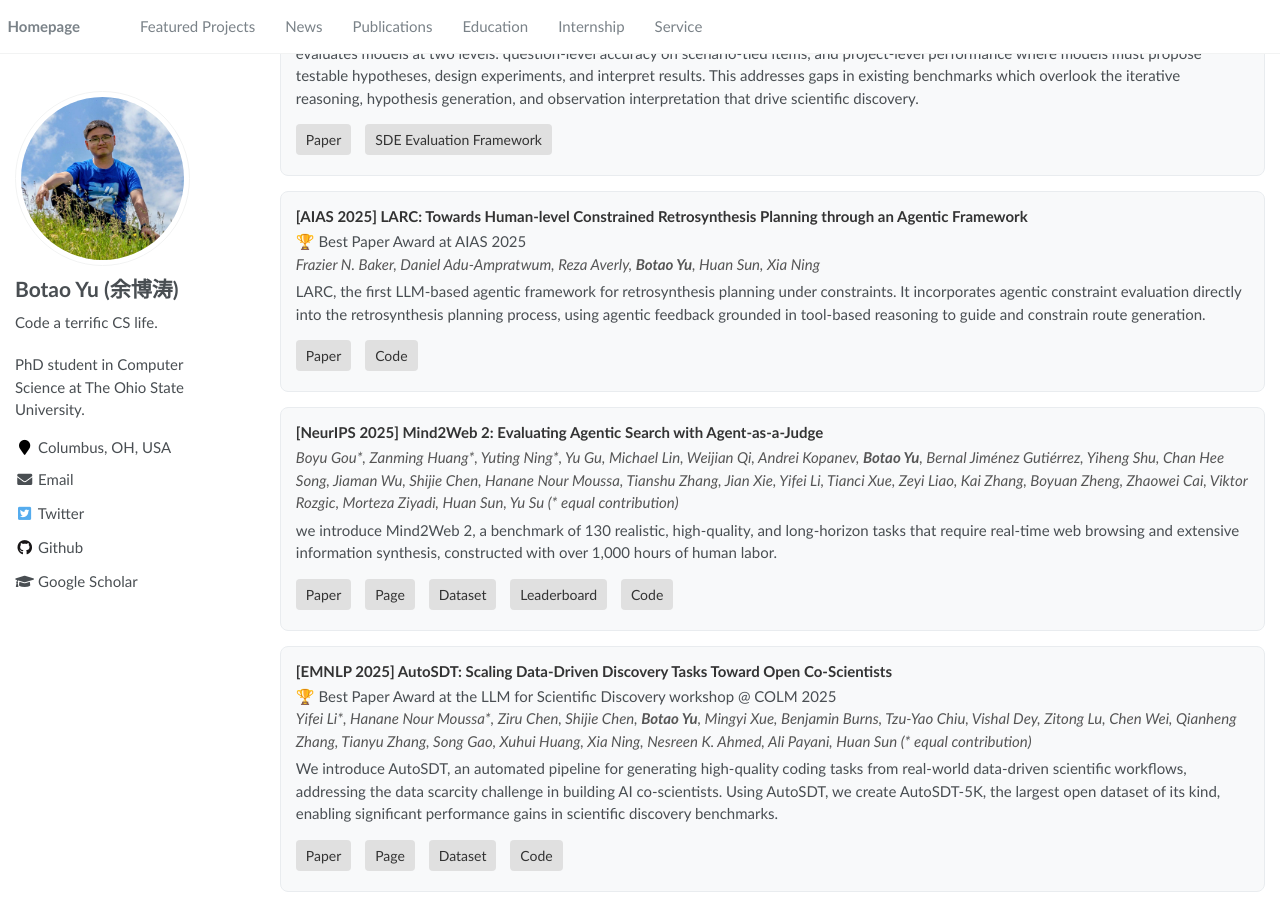
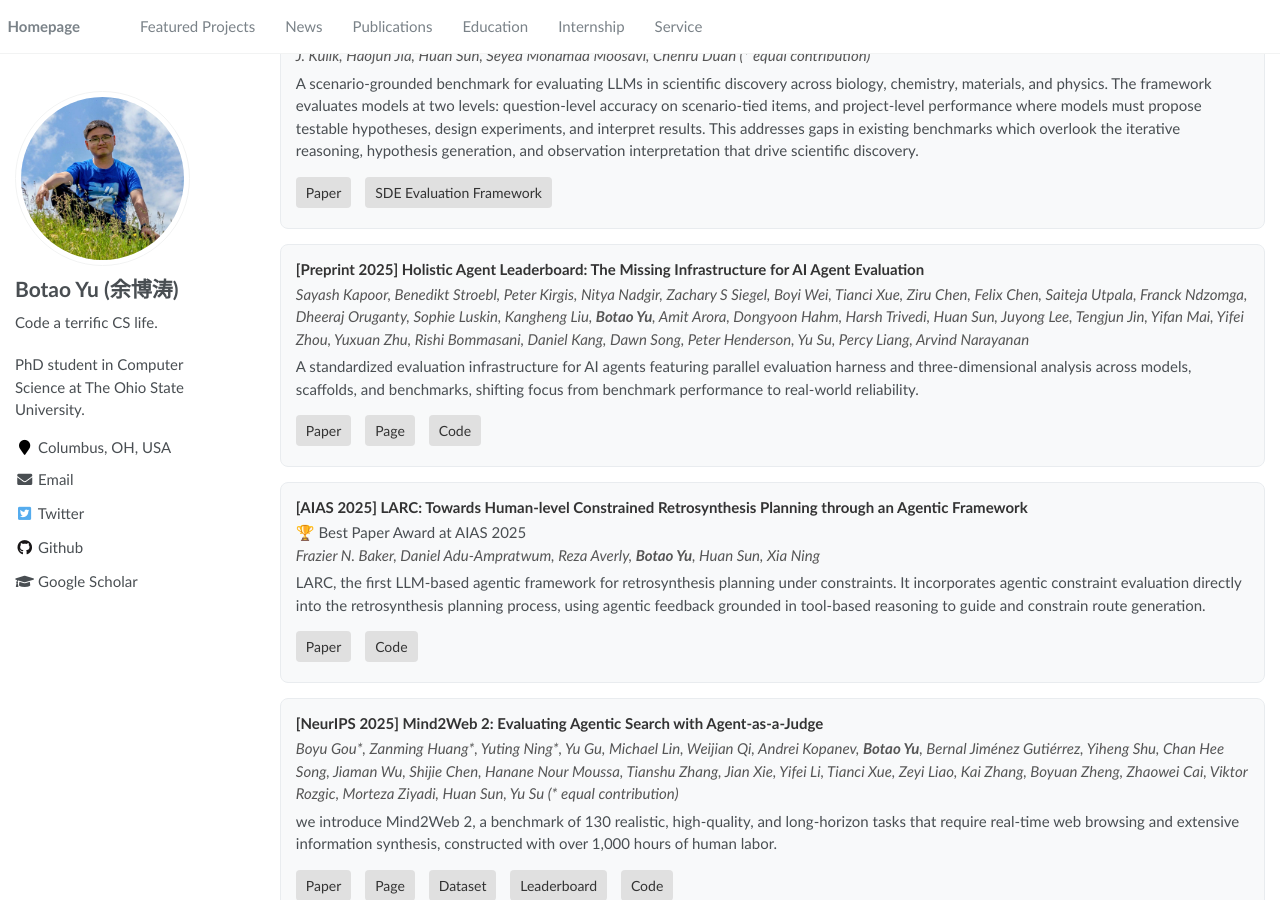
Before and after one commit to btyu/btyu.github.io, a Jekyll site: the page built from _pages/about.md, in a window 1280 px wide and 900 px high, scrolled down 2609 px. Built offline with Jekyll 4.4.1, drawn with Linux system fonts in a browser that asks for light colours; some of the changed text lies outside the part shown.

Commit message:
Added the HAL paper

```diff
--- a/_pages/about.md
+++ b/_pages/about.md
@@ -115,6 +115,7 @@ I also have experience in natural language processing, information extraction, m
 # 🔥 News
 - 2025.12: Check out our new preprint [SAGA](#pub-saga), an autonomous agent framework that automates objective function design for scientific discovery through a bi-level architecture.
 - 2025.12: Check out our new preprint [Scientific Discovery Evaluation (SDE)](#pub-sde), a scenario-grounded benchmark for evaluating LLMs in scientific discovery across biology, chemistry, materials, and physics.
+- 2025.10: Check out our new preprint [Holistic Agent Leaderboard (HAL)](#pub-hal), addressing key challenges in AI agent evaluation through standardized evaluation harness and three-dimensional analysis across models, scaffolds, and benchmarks.
 - 2025.10: Our paper [AutoSDT](#pub-autosdt) got the best paper award at the LLM for Scientific Discovery workshop @ COLM 2025 🎉🏆.
 - 2025.09: Our paper [Mind2Web 2](#pub-m2w2) is accepted to NeurIPS 2025 🎉.
 - 2025.09: Our paper [LARC](#pub-larc) is accepted to AIAS 2025 and selected as the best paper award 🎉🏆.
@@ -180,6 +181,18 @@ I also have experience in natural language processing, information extraction, m
       <div class="links">
         <a href="https://arxiv.org/abs/2512.15567">Paper</a>
         <a href="https://github.com/HowieHwong/sde-harness">SDE Evaluation Framework</a>
+      </div>
+    </li>
+
+    <span class='anchor' id='pub-hal'></span>
+    <li class="publication" data-keywords="agent benchmark nlp" data-first-author="false">
+      <h3>[Preprint 2025] Holistic Agent Leaderboard: The Missing Infrastructure for AI Agent Evaluation</h3>
+      <div class="authors">Sayash Kapoor, Benedikt Stroebl, Peter Kirgis, Nitya Nadgir, Zachary S Siegel, Boyi Wei, Tianci Xue, Ziru Chen, Felix Chen, Saiteja Utpala, Franck Ndzomga, Dheeraj Oruganty, Sophie Luskin, Kangheng Liu, <strong>Botao Yu</strong>, Amit Arora, Dongyoon Hahm, Harsh Trivedi, Huan Sun, Juyong Lee, Tengjun Jin, Yifan Mai, Yifei Zhou, Yuxuan Zhu, Rishi Bommasani, Daniel Kang, Dawn Song, Peter Henderson, Yu Su, Percy Liang, Arvind Narayanan</div>
+      <div class="description">A standardized evaluation infrastructure for AI agents featuring parallel evaluation harness and three-dimensional analysis across models, scaffolds, and benchmarks, shifting focus from benchmark performance to real-world reliability.</div>
+      <div class="links">
+        <a href="https://arxiv.org/abs/2510.11977">Paper</a>
+        <a href="https://hal.cs.princeton.edu/">Page</a>
+        <a href="https://github.com/princeton-pli/hal-harness">Code</a>
       </div>
     </li>
 
```
